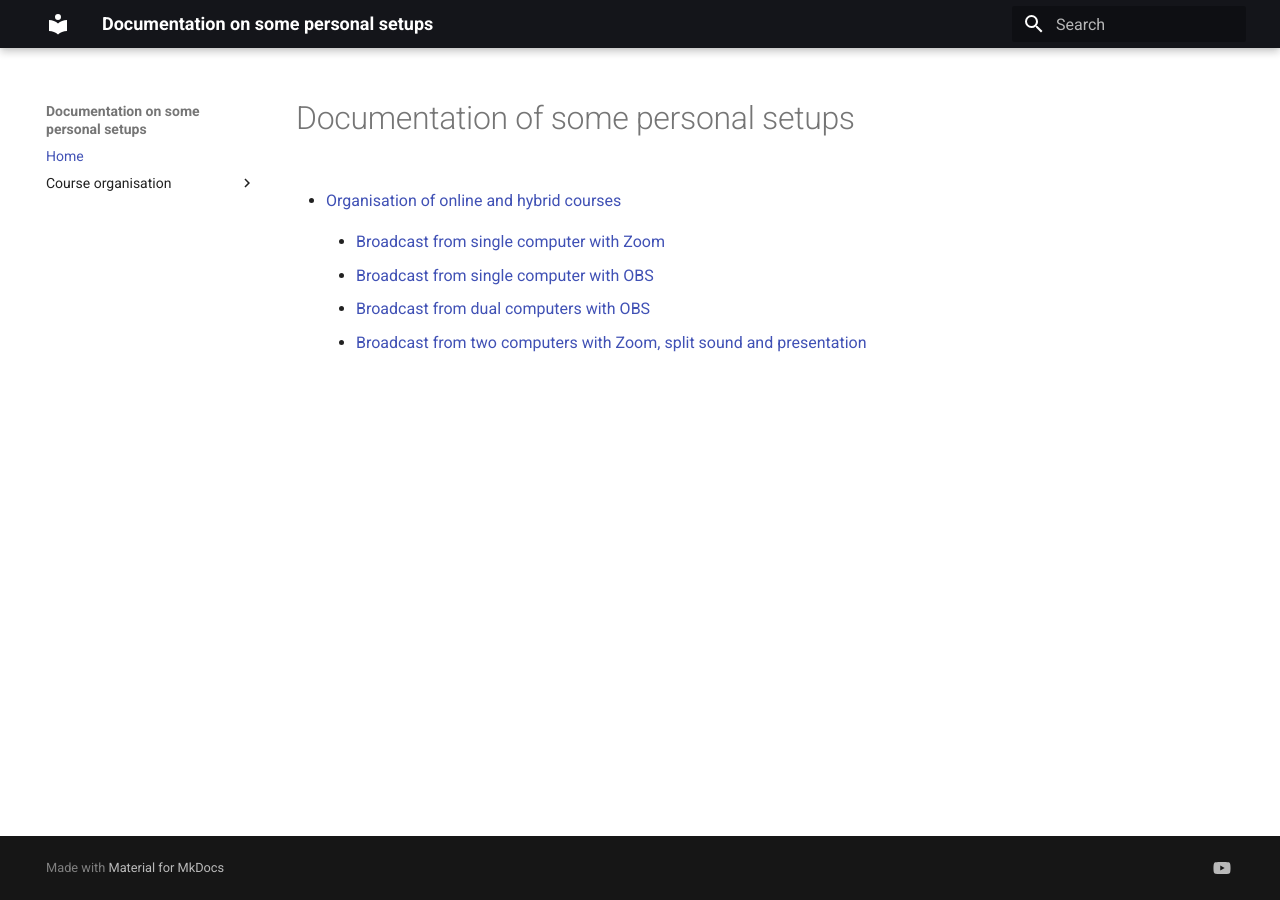
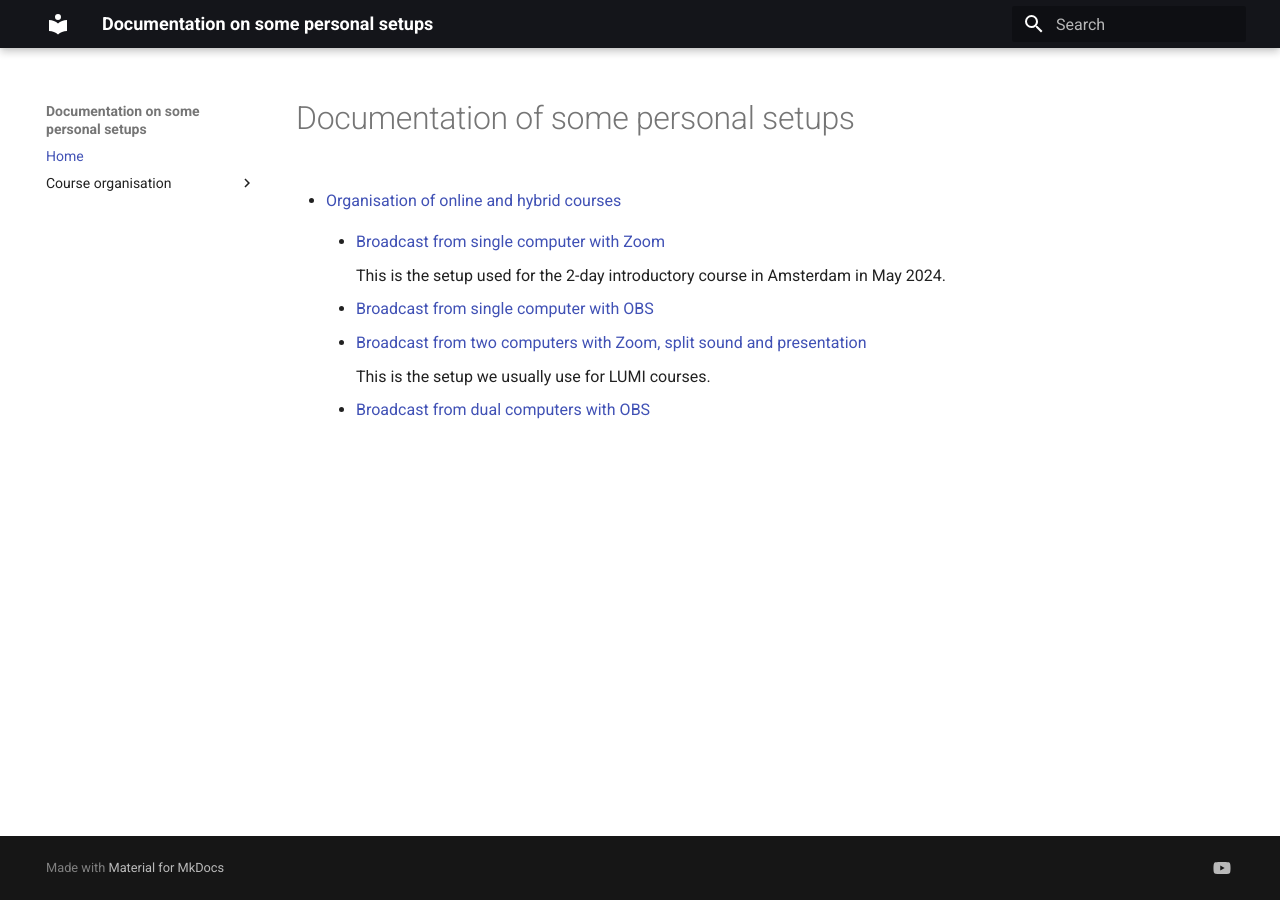
Before and after one commit to klust/PersonalSetupsDocs, an MkDocs documentation site: the page built from docs/index.md, in a window 1280 px wide. Built offline with MkDocs 1.6.1 and Material for MkDocs 9.7.7, drawn with Linux system fonts in a browser that asks for light colours.

Commit message:
Adding information on OBS with two computers and restructuring.

```diff
--- a/docs/index.md
+++ b/docs/index.md
@@ -4,8 +4,12 @@
 
     -   [Broadcast from single computer with Zoom](Course_organisation/01_Single_computer_Zoom.md)
 
+        This is the setup used for the 2-day introductory course in Amsterdam in May 2024.
+
     -   [Broadcast from single computer with OBS](Course_organisation/02_Single_computer_OBS.md)
 
-    -   [Broadcast from dual computers with OBS](Course_organisation/03_Dual_computers_OBS.md)
+    -   [Broadcast from two computers with Zoom, split sound and presentation](Course_organisation/03_Dual_computers_split_Zoom.md)
 
-    -   [Broadcast from two computers with Zoom, split sound and presentation](Course_organisation/04_Dual_computers_split_Zoom.md)
+        This is the setup we usually use for LUMI courses.
+
+    -   [Broadcast from dual computers with OBS](Course_organisation/04_Dual_computers_OBS.md)
--- a/mkdocs.yml
+++ b/mkdocs.yml
@@ -22,8 +22,8 @@
     - Course_organisation/index.md
     - Broadcast single Zoom: Course_organisation/01_Single_computer_Zoom.md
     - Broadcast single OBS: Course_organisation/02_Single_computer_OBS.md
-    - Broadcast dual OBS: Course_organisation/03_Dual_computers_OBS.md
-    - Broadcast dual Zoom: Course_organisation/04_Dual_computers_split_Zoom.md
+    - Broadcast dual Zoom: Course_organisation/03_Dual_computers_split_Zoom.md
+    - Broadcast dual OBS: Course_organisation/04_Dual_computers_OBS.md
 
 plugins:
   # show revision date at bottom of each page
```
Also changed, not shown: docs/Course_organisation/03_Dual_computers_OBS.md (deleted, +0 -22 lines), docs/Course_organisation/04_Dual_computers_OBS.md (added, +98 -0 lines), docs/Course_organisation/index.md (+6 -2 lines), docs/Course_organisation/03_Dual_computers_split_Zoom.md (renamed from docs/Course_organisation/04_Dual_computers_split_Zoom.md).
